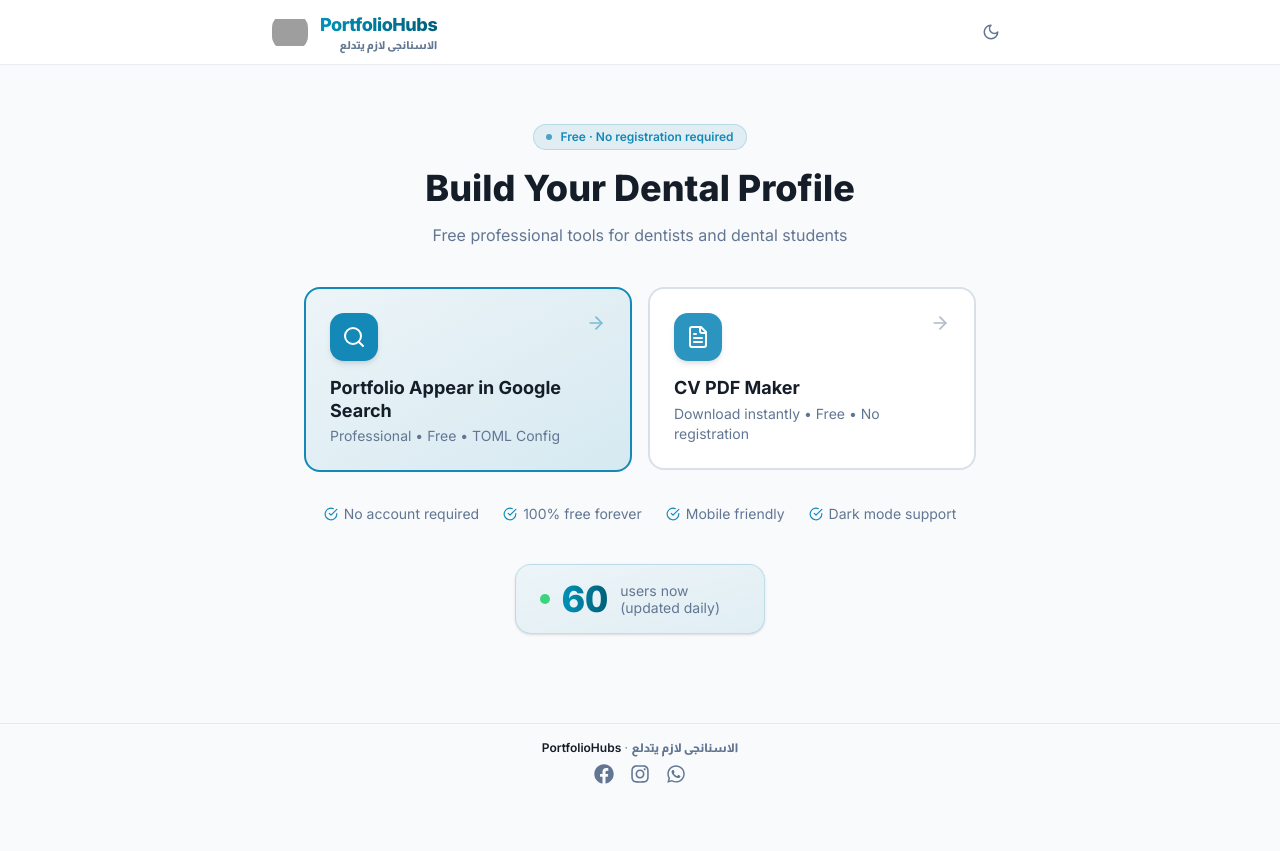
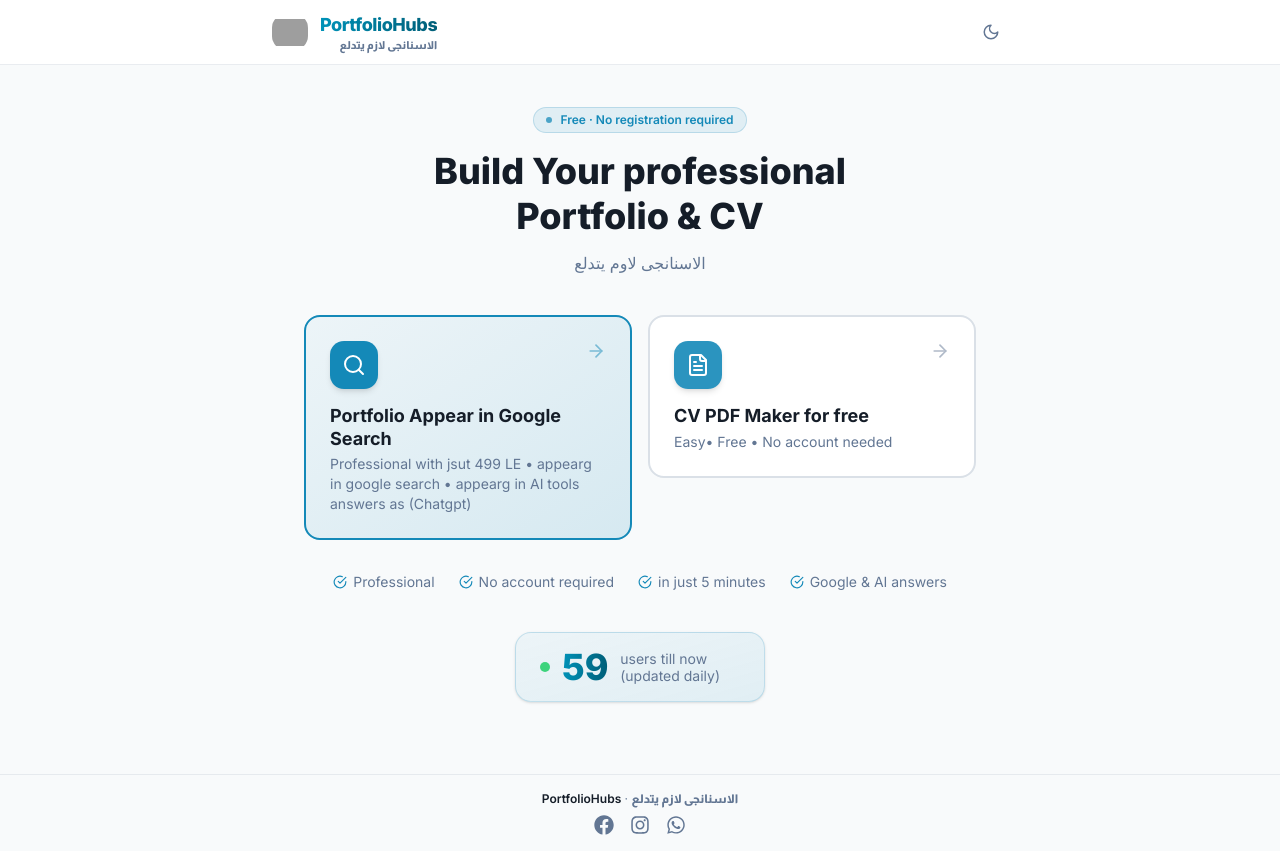
Before and after one commit to portfoliohubs/10, a React (Vite) app: page / in a window 1280 px wide. Before the commit the page ends 800 px from the top, so only its background shows below. Built offline with nearby package versions, Linux system fonts and the light colour scheme; grey boxes are pictures that could not be loaded.

Commit message:
Update config.ts

```diff
--- a/src/config.ts
+++ b/src/config.ts
@@ -43,7 +43,7 @@
 
   // ─── TOML BASE URL ────────────────────────────────────────────────────────────
   toml: {
-    baseUrl: "https://portfoliohubs.github.io/MICKY/",
+    baseUrl: "https://portfoliohubs.github.io/",
     languageCode: "en-us",
     defaultContentLanguage: "en",
   },
@@ -64,38 +64,39 @@
 
   // ─── HOME PAGE TEXT ───────────────────────────────────────────────────────────
   home: {
-    headline: "Build Your Dental Profile",
-    subheadline: "Free professional tools for dentists and dental students",
+    headline: "Build Your professional Portfolio & CV",
+    subheadline: "الاسنانجى لاوم يتدلع",
     portfolioButtonTitle: "Portfolio Appear in Google Search",
-    portfolioButtonSubtitle: "Professional • Free • TOML Config",
-    cvButtonTitle: "CV PDF Maker",
-    cvButtonSubtitle: "Download instantly • Free • No registration",
+    portfolioButtonSubtitle: "Professional with jsut 499 LE • appearg in google search • appearg in AI tools answers as (Chatgpt)",
+    cvButtonTitle: "CV PDF Maker for free ",
+    cvButtonSubtitle: "Easy• Free • No account needed",
     features: [
+      "Professional",
       "No account required",
-      "100% free forever",
-      "Mobile friendly",
-      "Dark mode support",
+      "in just 5 minutes",
+      "Google & AI answers",
     ],
     // ── USER COUNTER ─────────────────────────────────────────────────────────
     // Change this number manually. It is displayed as-is (no live tracking).
-    usersCount: "60",
-    usersCountLabel: "users now (updated daily)",
+    usersCount: "59",
+    usersCountLabel: "users till now (updated daily)",
   },
 
   // ─── PORTFOLIO PATHWAY — INTRO STEP ──────────────────────────────────────────
   // This read-only step appears before "Personal Info" in the Portfolio pathway.
   // Users read it and click Next to proceed.
   portfolioIntro: {
-    stepLabel: "Welcome",
-    title: "For Who Is This Portfolio?",
+    stepLabel: "for who ?",
+    title: "For Who is this Portfolio website?",
     // Each string in this array is one paragraph/line in the intro
     content: [
-      "topic : for who this portfolio website ?",
+      "for who this ?",
       "for dentist need :",
       "1. appear in google search",
       "2. appear in Chatgpt, Gemini, all other AI tools answers",
       "3. need official website",
       "4. professional",
+      "5. creative permanent marketing ",
     ],
   },
 
@@ -111,17 +112,17 @@
 
   // ─── FIELD PLACEHOLDERS ──────────────────────────────────────────────────────
   placeholders: {
-    fullNameEn:     "Dr. John Doe",
+    fullNameEn:     "Dr. Mohammed Ahmed",
     fullNameAr:     "د. محمد أحمد",
-    titleEn:        "Internship Dentist",
-    titleAr:        "طبيب أسنان متدرب",
+    titleEn:        "Internship Dentist, Orthodontist",
+    titleAr:        "طبيب أسنان متدرب, اخصائى تقويم",
     graduationYear: "2025",
     universityEn:   "Faculty of Dentistry, University Name",
     universityAr:   "كلية طب الأسنان، اسم الجامعة",
     phone:          "+20 123 456 7890",
     whatsapp:       "+20 123 456 7890",
     email:          "doctor@example.com",
-    website:        "https://portfoliohubs.github.io/yourname/",
+    website:        "Facebook or Instagram or LinkedIn,...etc",
     clinicalSkill:  "e.g. Oral Surgery",
     digitalSkill:   "e.g. Dental Photography",
     softSkill:      "e.g. Patient Communication",
@@ -129,7 +130,7 @@
     milestoneEn:    "e.g. Graduated from Faculty of Dentistry",
     milestoneAr:    "مثال: تخرجت من كلية طب الأسنان",
     caseTitleEn:    "e.g. Class IV Composite Restoration",
-    caseTitleAr:    "مثال: حشوة كومبوزيت من الدرجة الرابعة",
+    caseTitleAr:    "مثال: حشوة كومبوزيت (غرض اللغه العربيه هنا هو ان يفهم المرضى)",
     caseSubtitle:   "e.g. Treatment with composite",
   },
 
@@ -195,7 +196,7 @@
     sendWhatsApp:    "Send via WhatsApp",
     downloadPdf:     "Download CV as PDF",
     backHome:        "Back to Home",
-    resetForm:       "Start Over",
+    resetForm:       "Start New",
   },
 
   // ─── CV PDF SETTINGS ──────────────────────────────────────────────────────────
```
